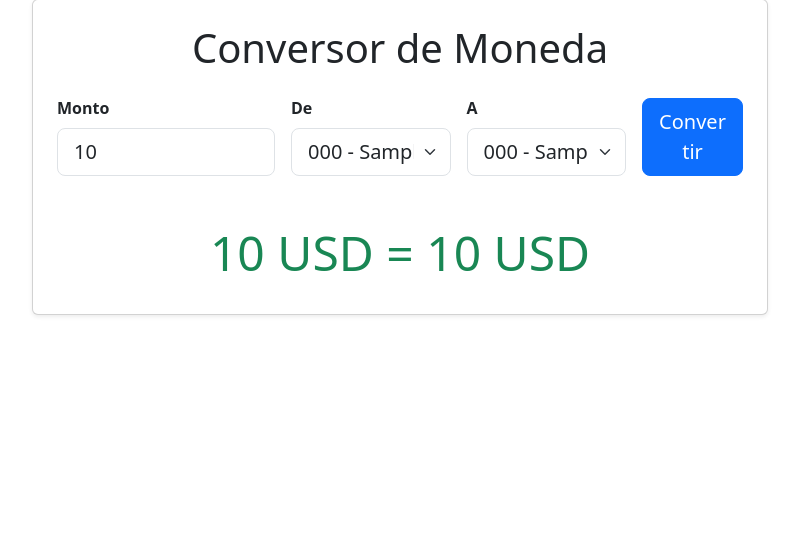
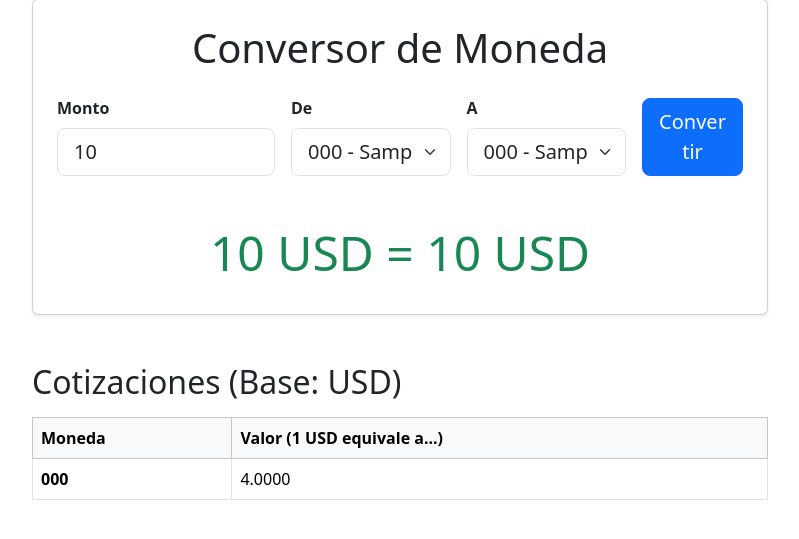
Before and after one commit to Thiagobrn3/CurrencyPy, a Django app: template converter/templates/converter/index.html in a window 1280 px wide. Shown: the part 49-588 px from the top of the page, without its empty margins (240-1039 px from the left). Run offline with Django 5.2, Linux system fonts and the light colour scheme; the template is opened without the code that fills it: most values are stand-ins (such as "Sample title", 1, 10 or a date in 2020).

Commit message:
errors fixed

```diff
--- a/converter/templates/converter/index.html
+++ b/converter/templates/converter/index.html
@@ -15,7 +15,6 @@
 
                     <form method="POST">
                         {% csrf_token %}
-
                         <div class="row g-3 align-items-end">
                             <div class="col-md-4">
                                 <label for="amount" class="form-label fw-bold">Monto</label>
@@ -26,9 +25,11 @@
                                 <label for="from_currency" class="form-label fw-bold">De</label>
                                 <select class="form-select form-select-lg" id="from_currency" name="from_currency">
                                     {% for currency in currencies %}
-                                        <option value="{{ currency.code }}" {% if currency.code == from_currency %}selected{% endif %}>
-                                            {{ currency.code }} - {{ currency.name }}
-                                        </option>
+                                        {% if currency.code == from_currency %}
+                                            <option value="{{ currency.code }}" selected>{{ currency.code }} - {{ currency.name }}</option>
+                                        {% else %}
+                                            <option value="{{ currency.code }}">{{ currency.code }} - {{ currency.name }}</option>
+                                        {% endif %}
                                     {% endfor %}
                                 </select>
                             </div>
@@ -37,9 +38,11 @@
                                 <label for="to_currency" class="form-label fw-bold">A</label>
                                 <select class="form-select form-select-lg" id="to_currency" name="to_currency">
                                     {% for currency in currencies %}
-                                        <option value="{{ currency.code }}" {% if currency.code == to_currency %}selected{% endif %}>
-                                            {{ currency.code }} - {{ currency.name }}
-                                        </option>
+                                        {% if currency.code == to_currency %}
+                                            <option value="{{ currency.code }}" selected>{{ currency.code }} - {{ currency.name }}</option>
+                                        {% else %}
+                                            <option value="{{ currency.code }}">{{ currency.code }} - {{ currency.name }}</option>
+                                        {% endif %}
                                     {% endfor %}
                                 </select>
                             </div>
@@ -56,7 +59,6 @@
                                 {{ original_amount }} {{ from_currency }} = <strong>{{ converted_amount }} {{ to_currency }}</strong>
                             </h2>
                         {% endif %}
-
                         {% if error %}
                             <div class="alert alert-danger mt-3">{{ error }}</div>
                         {% endif %}
@@ -64,6 +66,30 @@
                 </div>
             </div>
         </div>
+
+        {% if rates %}
+        <div class="row justify-content-center mt-5">
+            <div class="col-lg-8">
+                <h2 class="mb-3">Cotizaciones (Base: {{ base_currency }})</h2>
+                <table class="table table-hover table-bordered">
+                    <thead class="table-light">
+                        <tr>
+                            <th>Moneda</th>
+                            <th>Valor (1 {{ base_currency }} equivale a...)</th>
+                        </tr>
+                    </thead>
+                    <tbody>
+                        {% for code, rate in rates.items %}
+                        <tr>
+                            <td><strong>{{ code }}</strong></td>
+                            <td>{{ rate|floatformat:4 }}</td>
+                        </tr>
+                        {% endfor %}
+                    </tbody>
+                </table>
+            </div>
+        </div>
+        {% endif %}
     </main>
     <script src="https://cdn.jsdelivr.net/npm/bootstrap@5.3.2/dist/js/bootstrap.bundle.min.js" integrity="sha384-C6RzsynM9kWDrMNeT87bh95OGNyZPhcTNXj1NW7RuBCsyN/o0jlpcV8Qyq46cDfL" crossorigin="anonymous"></script>
 </body>
```
Also changed, not shown: converter/views.py (+23 -18 lines).
